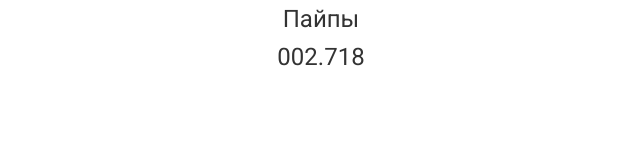
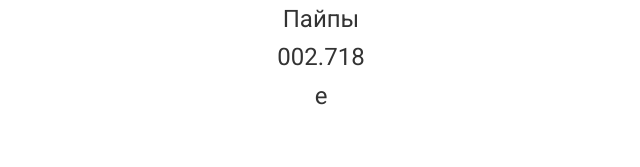
Before and after one commit to alex00788/angular-course, an Angular app: page / in a window 1280 px wide. Shown: the top 167 px of the page, without its empty margins (319-959 px from the left). Built offline with nearby package versions, Linux system fonts and the light colour scheme.

Commit message:
пайпы для чисел разобрал

```diff
--- a/src/app/app.component.html
+++ b/src/app/app.component.html
@@ -1,2 +1,3 @@
 <p> Пайпы </p>
 <p>{{e | number:'3.2'}}</p>
+<p>{{per | uppercase | lowercase | titlecase| slice:1:2}}</p>
--- a/src/app/app.component.ts
+++ b/src/app/app.component.ts
@@ -9,5 +9,6 @@ import {Component, OnInit} from '@angular/core';
 export class AppComponent  {
 
   e: number = Math.E
+  per = 'hellow bro'
 
 }
```
Also changed, not shown: src/projekt.txt.
